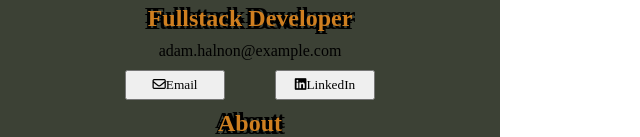
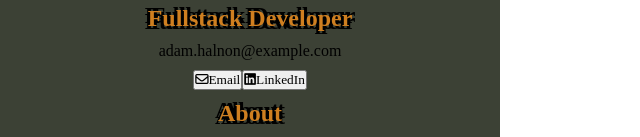
Before and after one commit to Halnon/Digital-business-card, a React (Vite) app: page / in a window 1280 px wide. Shown: the part 320-457 px from the top of the page, without its empty margins (0-640 px from the left). Built offline with nearby package versions, Linux system fonts and the light colour scheme; a web font is replaced by a local one.

Commit message:
add a tags to buttons

```diff
--- a/src/components/contact_buttons.jsx
+++ b/src/components/contact_buttons.jsx
@@ -4,12 +4,12 @@ export default function ContactButtons() {
     return (
         <>
             <div className='contact-buttons'>
-            <button><i class="fa-regular fa-envelope"></i>
+            <a href="#"><button id='email_button'><i className="fa-regular fa-envelope"></i>
                 Email
-            </button>
-            <button><i class="fa-brands fa-linkedin"></i>
+            </button></a>
+            <a href='https://www.linkedin.com/in/adam-halnon-555649252/'><button id='linkedin_button'><i className="fa-brands fa-linkedin"></i>
                 LinkedIn
-            </button>
+            </button></a>
             </div>
         </>
     )
```
